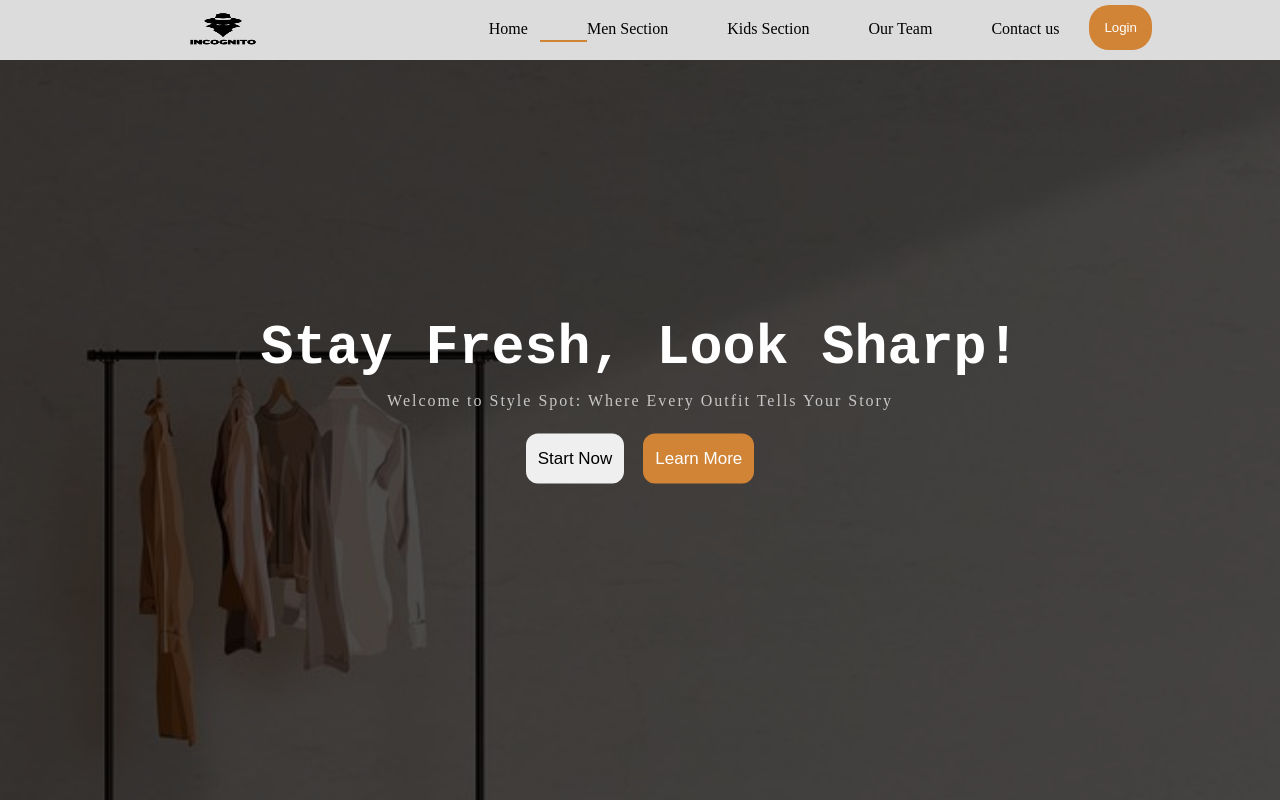
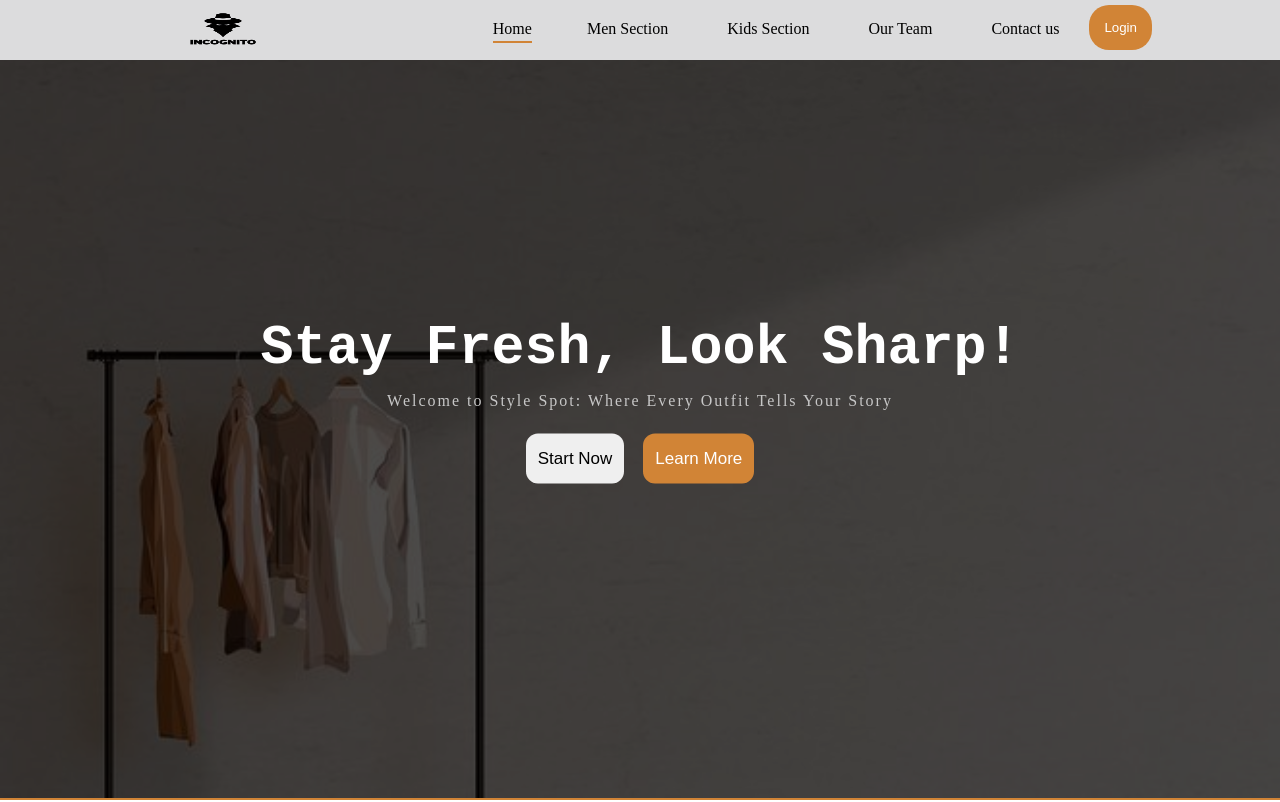
Before and after one commit to KareemDeif/Project-1, a plain HTML site: page index.html in a window 1280 px wide. Shown: the top 802 px of the page. Drawn offline with Linux system fonts and the light colour scheme.

Commit message:
update first ,second

```diff
--- a/css/style.css
+++ b/css/style.css
@@ -61,13 +61,17 @@ a{
 opacity: 0.5;
 }
 .header-info .active{
-  width: 47px;
+  height: 23px;
+}
+.active::after{
+  position: absolute;
+  content: "";
+  width: 100%;
   height: 2px;
+  bottom: 0;
+  left: 0;
   background-color: #d18436;
-  border: none;
-  position: absolute;
-  top: 66%;
-  left: 412px;
+  opacity: 1;
 }
 
 .first{
@@ -178,6 +182,7 @@ text-transform: capitalize;
   margin-top: 30px;
   margin-left: 26px;
   width: 30%;
+  height: 260px;
   border: 1px solid rgb(220, 220, 221);
   float: left;
   text-align: center;
--- a/index.html
+++ b/index.html
@@ -14,8 +14,8 @@
       <div class="header-info">
         <a href="#"><img src="imgs/Incognito_-_Spy_Silhouette_Logo-removebg-preview.png" alt="logo"></a>
         <ul>
-          <a href="#"><li>Home</li></a>
-          <hr class="active">
+          <a href="#"><li class="active">Home</a>
+
           <a href="#"><li > <div class="first">Men Section</div></li></a>
 
           <a href="#"><li> <div class="first">Kids Section</div></li></a>
```
